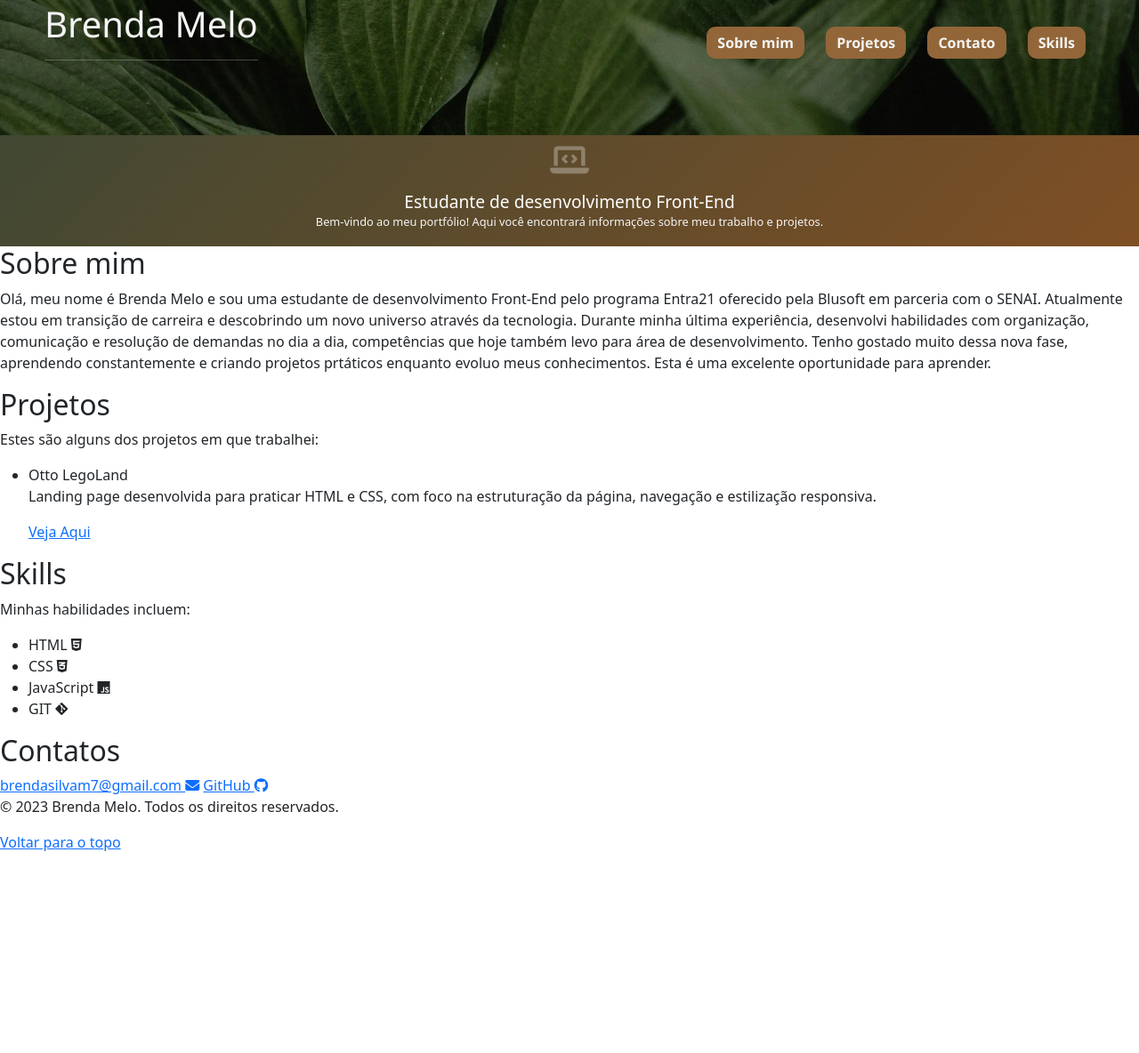
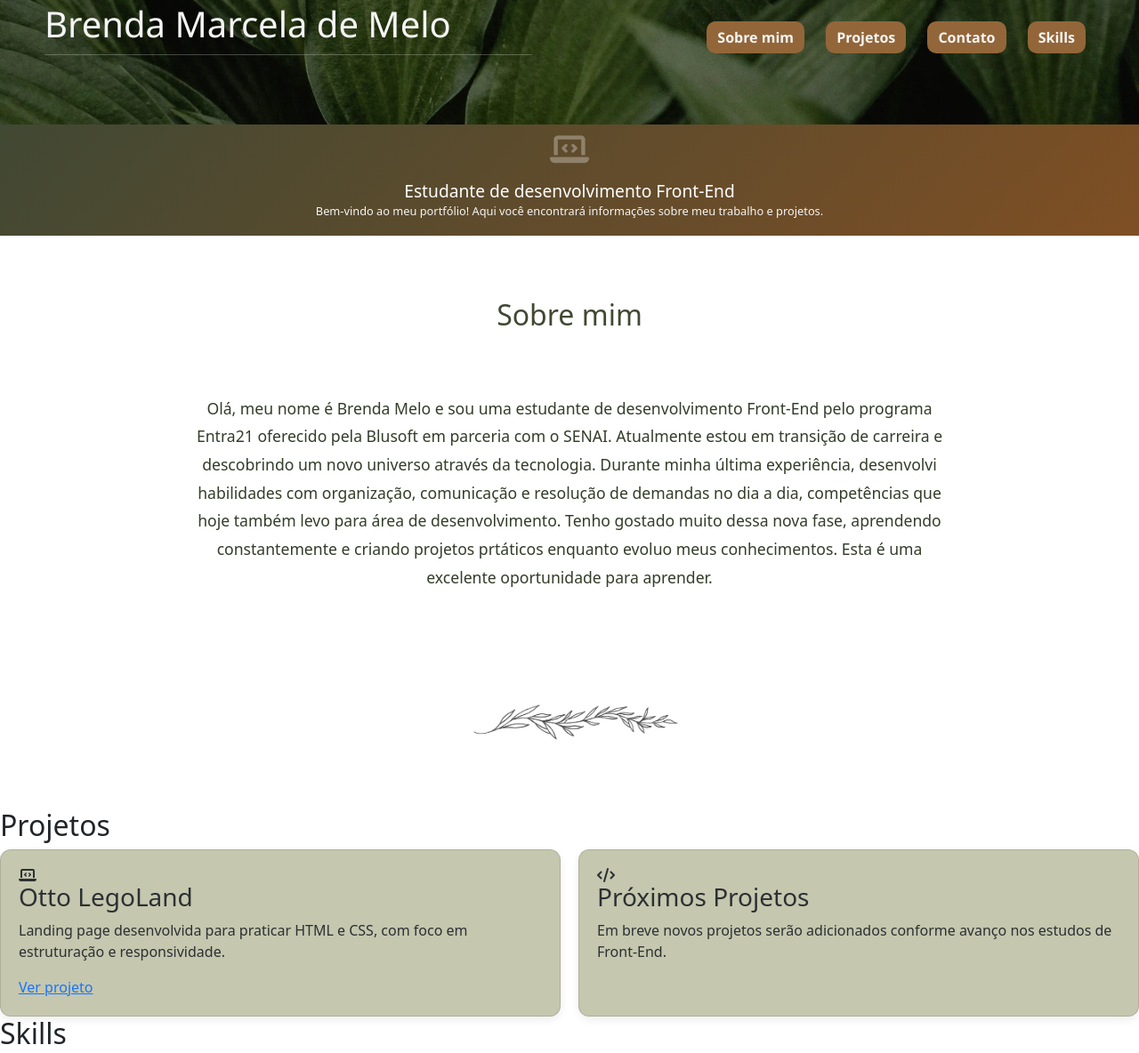
Before and after one commit to Berenda-m/Aula06, a plain HTML site: page index.html in a window 1280 px wide. Shown: the part 57-1241 px from the top of the page at 89% size. Before the commit the page ends 1016 px from the top, so only its background shows below. Drawn offline with nearby package versions, Linux system fonts and the light colour scheme.

Commit message:
atualiza-layout

```diff
--- a/css/style.css
+++ b/css/style.css
@@ -36,7 +36,14 @@ header {
     background-position: center top;
     background-repeat: no-repeat;
 }
-
+/*linha abaixo do título*/
+hr {
+    width: 120%;
+    height: 3px;
+    border: none;
+    margin: 10px;
+    margin-left: 0;
+}
 /*Menu de navegação do site*/
 nav a {
     margin-left: 15px;
@@ -114,3 +121,69 @@ nav a {
     font-size: 0.8rem;
     color: var(--cor-texto-claro);
 }
+/*Seção sobre mim*/
+.sobre {
+    display: flex;
+    flex-direction: column;
+    align-items: center;
+    text-align: center;
+    padding: 40px 20px;
+    gap: 40px;
+    font-weight: 350;
+}
+#Sobre {
+    font-size: 2rem;
+    color: var(--cor-primaria);
+    margin: 30px;
+}
+#descricao-sobre {
+    max-width: 850px;
+    width: 100%;
+    font-size: 1.1rem;
+    color: var(--cor-texto);
+    line-height: 1.8;
+    margin: 0;
+}
+/*Separador entre as seções*/
+.separador {
+    text-align: center;
+    margin: 8px 0;
+}
+
+.separador img {
+    width: 250px;
+    opacity: 0.7;
+}
+
+
+
+
+
+
+
+
+
+
+
+
+
+
+
+
+
+
+/*Seção de projetos*/
+.cards-grid {
+    display: flex;
+    flex-wrap: wrap;
+    gap: 20px;
+}
+
+.card {
+    flex: 1 1 220px;
+    background: var(--cor-fundo);
+    opacity: 95%;
+    padding: 20px;
+    border-radius: 12px;
+    box-shadow: 0 4px 12px rgba(0,0,0,0.08);
+}
--- a/index.html
+++ b/index.html
@@ -18,10 +18,13 @@
 <body>
     <div>
         <!--Cabeçalho do site-->
-        <header id="topo">                        <h1>Brenda Melo <hr> </h1>
+        <header id="topo">
+            <h1>Brenda Marcela de Melo
+                <hr>
+            </h1>
             <!--Menu de navegação do site-->
             <nav>
-                <a class="btn btn-primary" href="#Sobre mim" role="button">Sobre mim</a>
+                <a class="btn btn-primary" href="#Sobre" role="button">Sobre mim</a>
                 <a class="btn btn-primary" href="#Projetos" role="button">Projetos</a>
                 <a class="btn btn-primary" href="#Contato" role="button">Contato</a>
                 <a class="btn btn-primary" href="#Skills" role="button">Skills</a>
@@ -38,9 +41,10 @@
         </section>
         <!--Conteúdo principal do site-->
         <main>
-            <section>
-                <h2 id="Sobre mim">Sobre mim</h2>
-                <p>Olá, meu nome é Brenda Melo e sou uma estudante de desenvolvimento Front-End pelo programa Entra21
+            <section class="sobre">
+                <h2 id="Sobre">Sobre mim</h2>
+                <p id="descricao-sobre">
+                    Olá, meu nome é Brenda Melo e sou uma estudante de desenvolvimento Front-End pelo programa Entra21
                     oferecido pela Blusoft em parceria com o SENAI. Atualmente estou em transição de carreira e
                     descobrindo um novo universo através da tecnologia. Durante minha última experiência, desenvolvi
                     habilidades com organização, comunicação e resolução de demandas no dia a dia, competências que hoje
@@ -48,15 +52,50 @@
                     constantemente e criando projetos prtáticos enquanto evoluo meus conhecimentos. Esta é uma excelente
                     oportunidade para aprender. </p>
             </section>
-            <section>
-                <h2 id="Projetos">Projetos</h2>
-                <p>Estes são alguns dos projetos em que trabalhei:</p>
-                <ul>
-                    <li>Otto LegoLand</li>
-                    <p>Landing page desenvolvida para praticar HTML e CSS, com foco na estruturação da página, navegação
-                        e estilização responsiva.</p>
-                    <a href="https://berenda-m.github.io/otto-land/">Veja Aqui</a>
-                </ul>
+            <div class="separador">
+                <img src="../img/divisoriadesessoes.png" alt="">
+            </div>
+            <section class="cards-grid">
+                <section id="Projetos">
+
+                    <h2>Projetos</h2>
+
+                    <div class="cards-grid">
+
+                        <div class="card">
+
+                            <i class="fa-solid fa-laptop-code"></i>
+
+                            <h3>Otto LegoLand</h3>
+
+                            <p>
+                                Landing page desenvolvida para praticar HTML e CSS,
+                                com foco em estruturação e responsividade.
+                            </p>
+
+                            <a href="https://berenda-m.github.io/otto-land/" target="_blank">
+                                Ver projeto
+                            </a>
+
+                        </div>
+
+                        <div class="card">
+
+                            <i class="fa-solid fa-code"></i>
+
+                            <h3>Próximos Projetos</h3>
+
+                            <p>
+                                Em breve novos projetos serão adicionados conforme
+                                avanço nos estudos de Front-End.
+                            </p>
+
+                        </div>
+
+                    </div>
+
+                </section>
+    </div>
     </section>
     <section>
         <h2 id="Skills">Skills</h2>
```
Also changed, not shown: img/divisoriadesessoes.png (added). Lines whose indentation alone changed are shown as unchanged.
